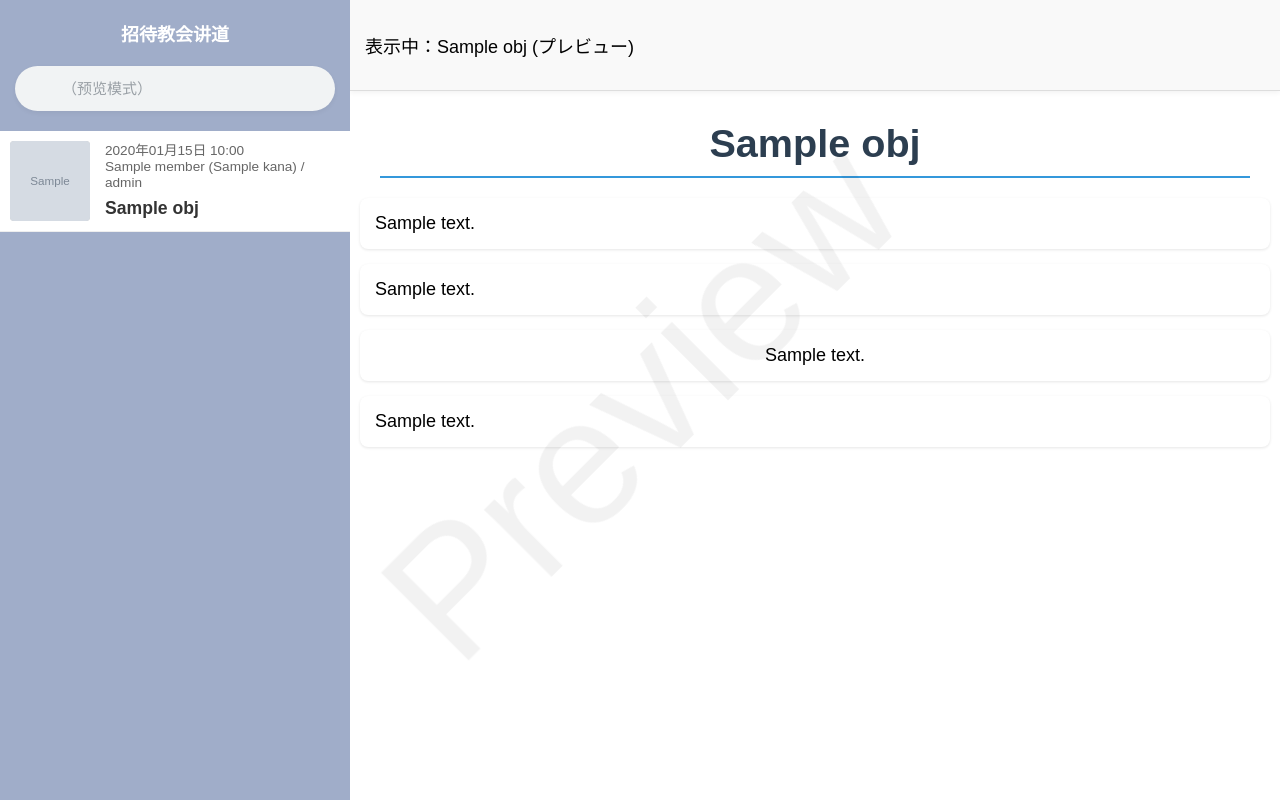
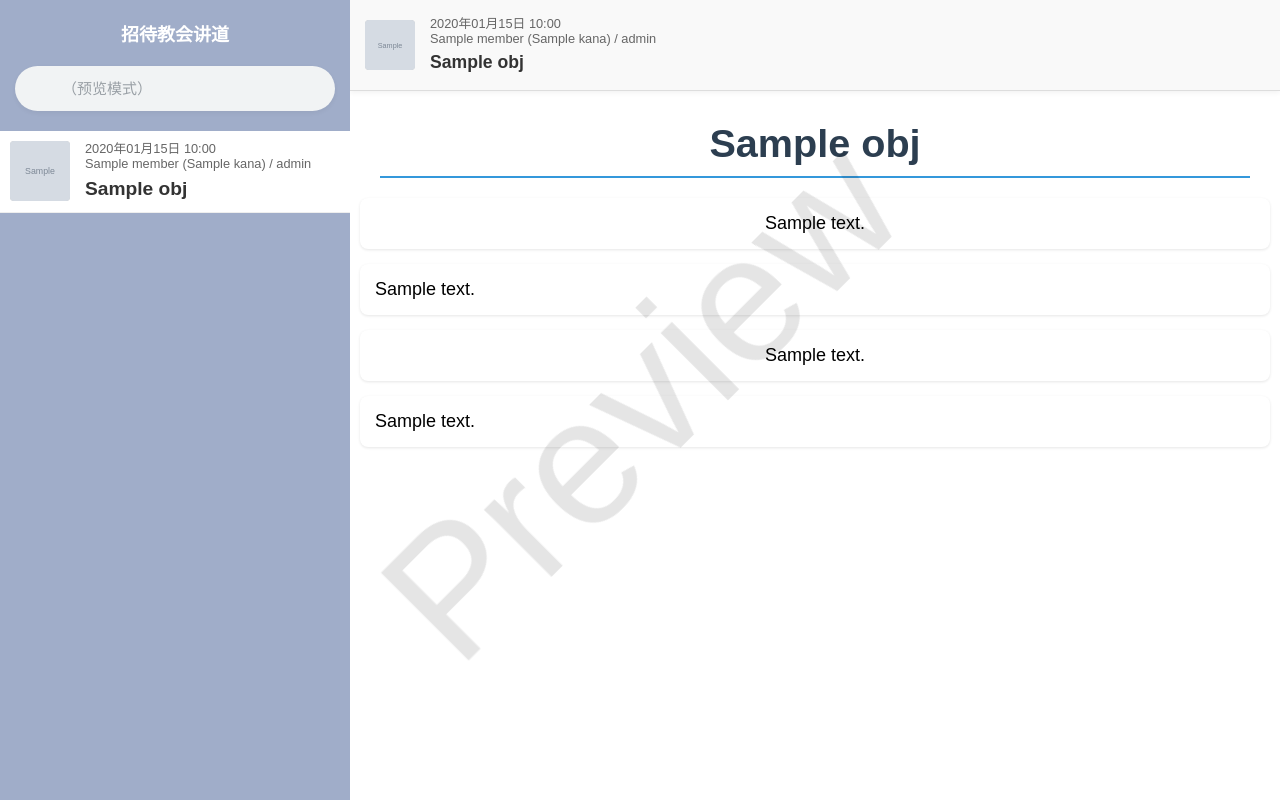
Before and after one commit to creative-pyj/sermon_article, a Django app: template sermon_article/articles/templates/admin/preview.html in a window 1280 px wide. Run offline with Django 5.2, Linux system fonts and the light colour scheme; the template is opened without the code that fills it: most values are stand-ins (such as "Sample title", 1, 10 or a date in 2020); grey boxes marked "Sample" are stand-in pictures.

Commit message:
preview文字表示及び説教日時表示追加

```diff
--- a/sermon_article/articles/templates/admin/preview.html
+++ b/sermon_article/articles/templates/admin/preview.html
@@ -6,7 +6,14 @@
     <title>【プレビュー】{{ obj.content_title }}</title>
     <link rel="stylesheet" href="{% static 'articles/css/sermon_article.css' %}">
     <style>
-      /* プレビュー用の透かし */
+        /* ▼▼▼ 追加：テキストの切り替え用CSS ▼▼▼ */
+        .mobile-text { display: none; } /* デフォルトはPC用を表示 */
+        .pc-text { display: inline; }
+
+        @media (max-width: 768px) {
+            .mobile-text { display: inline; } /* スマホではモバイル用を表示 */
+            .pc-text { display: none; }       /* スマホではPC用を隠す */
+        }
       body::before {
         content: "Preview";
         font-size: 180px;
@@ -14,57 +21,12 @@
         top: 50%;
         left: 50%;
         transform: translate(-50%, -50%) rotate(-45deg);
-        color: rgba(0, 0, 0, 0.05); /* 少し薄くしました */
+        color: rgba(0, 0, 0, 0.1);
         pointer-events: none;
         user-select: none;
         z-index: 1000;
       }
-
-      /* index.html と共通のデザイン定義 */
-      .article-item {
-        display: flex;
-        align-items: center;
-        padding: 10px;
-        border-bottom: 1px solid #eee;
-        background-color: #fff; /* プレビュー用に背景白 */
-      }
-
-      .list-image-container {
-        flex-shrink: 0;
-        width: 80px;
-        height: 80px;
-        margin-right: 15px;
-        background-color: #ccc;
-        border-radius: 4px;
-        overflow: hidden;
-      }
-      .list-image-container img {
-        width: 100%;
-        height: 100%;
-        object-fit: cover;
-      }
-
-      .list-content {
-        flex-grow: 1;
-        display: flex;
-        flex-direction: column;
-        justify-content: center;
-      }
-
-      .list-meta {
-        font-size: 0.85rem;
-        color: #666;
-        margin-bottom: 5px;
-        line-height: 1.2;
-      }
-
-      .list-title {
-        font-size: 1.1rem;
-        font-weight: bold;
-        color: #333;
-        line-height: 1.3;
-      }
-    </style>
+     </style>
   </head>
   <body>
     <div class="sidebar">
@@ -82,7 +44,7 @@
 
           <div class="list-image-container">
             {% if obj.member and obj.member.image %}
-              <img src="{% static 'articles/images/' %}{{ obj.member.image.url }}" alt="{{ obj.member.name }}">
+              <img src="{% static 'articles/images' %}{{ obj.member.image.url }}" alt="{{ obj.member.name }}">
             {% else %}
               <img src="{% static 'articles/images/default_user.png' %}" alt="No Image">
             {% endif %}
@@ -90,7 +52,7 @@
 
           <div class="list-content">
             <div class="list-meta">
-              {{ obj.sermon_at|date:"Y年m月d日 H:i" }}<br>
+              {{ obj.sermon_at|date:"Y年m月d日 H:i"|default:obj.sermon_at }}<br>
               {% if obj.member %}
                 {{ obj.member.name }}
                 {% if obj.member.kana %}({{ obj.member.kana }}){% endif %}
@@ -110,11 +72,22 @@
 
     <div class="col-md-8 content-area">
       <div class="status-bar" id="status-text">
-        表示中：{{ obj.content_title }} (プレビュー)
+            <div class="list-image-container">
+              <img src="/static/articles/images{{ obj.member.image.url }}" alt="{{ obj.member.name }}">
+            </div>
+            <div class="list-content">
+              <div class="list-meta">
+                {{ obj.sermon_at|date:"Y年m月d日 H:i"|default:obj.sermon_at }} <br>
+                {{ obj.member.name }} {% if obj.member.kana %}({{ obj.member.kana }}){% endif %} / {{ obj.member.get_role_display }}
+              </div>
+              <div class="list-title" style="font-size: 1.1rem;">
+                {{ obj.content_title }}
+              </div>
+            </div>
       </div>
       <div id="displayArea" class="disp_area">
         <h2 class="content_title">{{ obj.content_title|safe }}</h2>
-        <div class="section-box">
+        <div class="section-box content_summary">
           {{ obj.content_summary|safe }}
         </div>
         <div class="section-box">
```
Also changed, not shown: sermon_article/articles/db/sermon_article.db.
